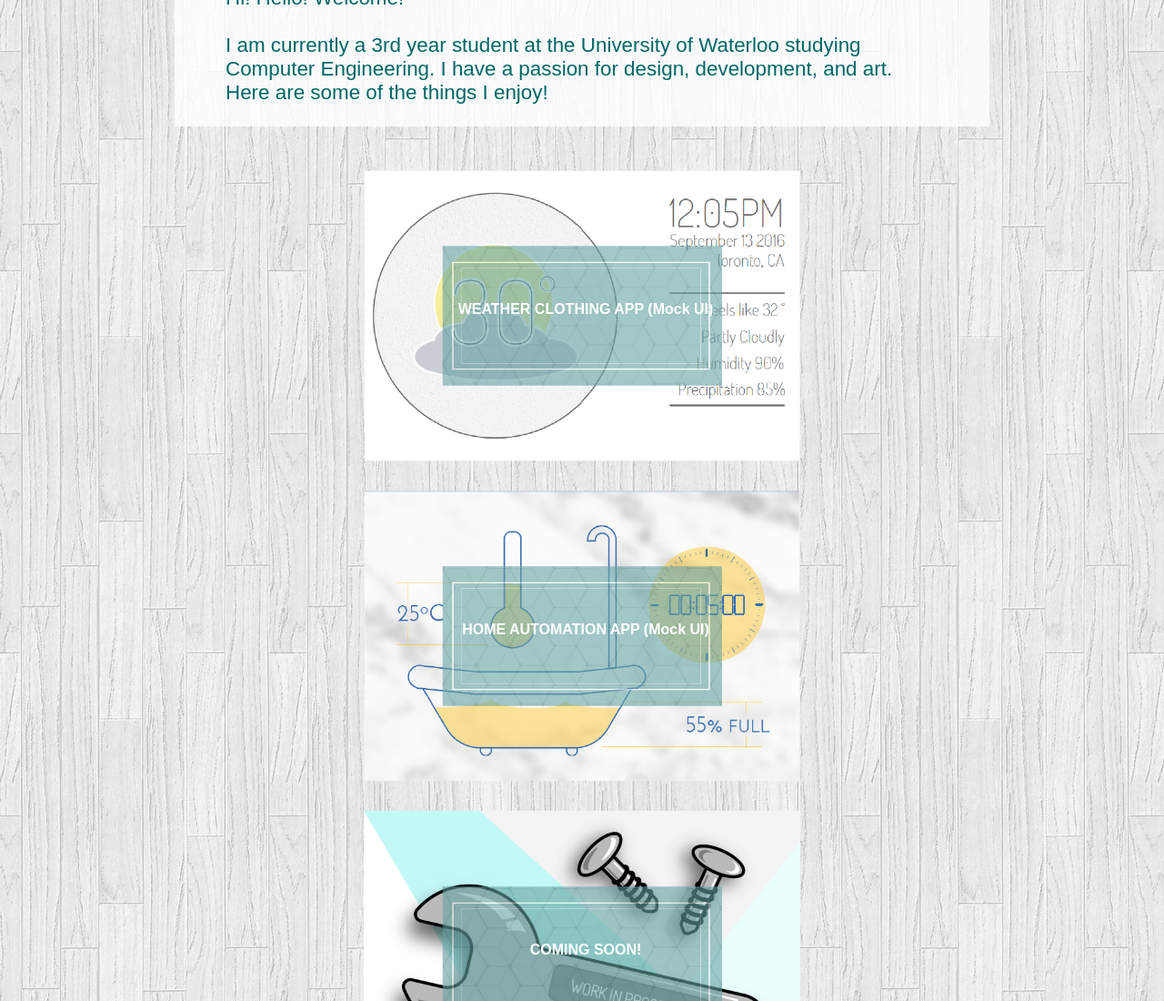
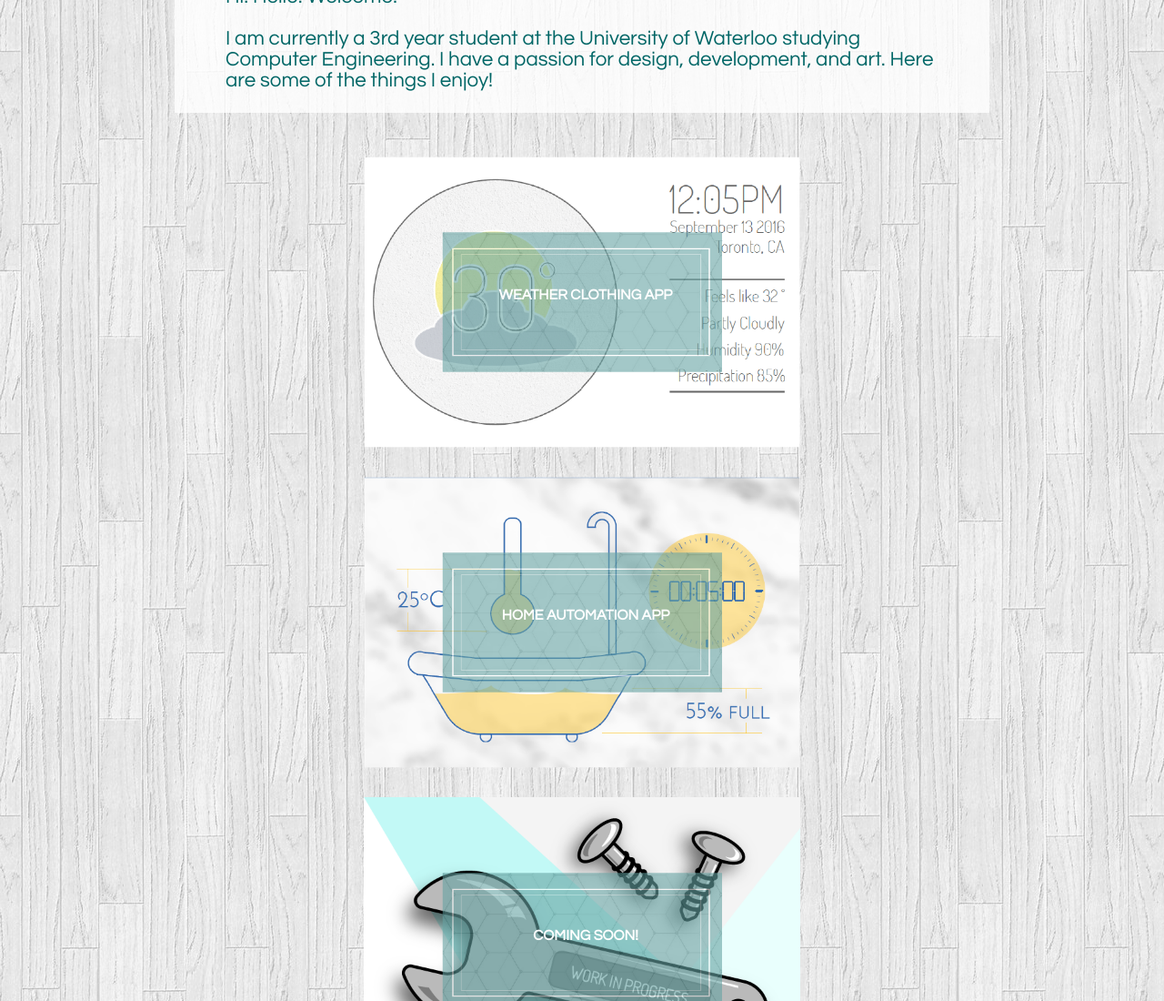
Before and after one commit to myxiong/myxiong.github.io, a plain HTML site: page index.html in a window 1280 px wide. Shown: the part 615-1715 px from the top of the page at 91% size. Drawn offline with nearby package versions, Linux system fonts and the light colour scheme.

Commit message:
Fixed google fonts

```diff
--- a/CSS/stylesheet.css
+++ b/CSS/stylesheet.css
@@ -101,7 +101,7 @@ align-items: center;
 
 * {
 	margin: 0;
-	font-family: 'Dosis', sans-serif;
+	font-family: 'Dosis','Josefin Sans', Century Gothic, sans-serif;
 	color: #3F3F3F;
 }
 
@@ -283,7 +283,19 @@ h4 { 	/* SUB HEADER HEADING*/
 }
 
 /*========== Google Fonts ==========*/
-<link href="https://fonts.googleapis.com/css?family=Dosis" rel="stylesheet">
-	/*font-family: 'Dosis', sans-serif;*/
-<link href="https://fonts.googleapis.com/css?family=Sacramento" rel="stylesheet">
-	/*font-family: 'Sacramento', cursive;*/
+/*<link href="https://fonts.googleapis.com/css?family=Dosis" rel="stylesheet">
+	font-family: sans-serif, 'Dosis', sans-serif;*/
+@font-face{
+    font-family: 'Dosis', sans-serif;
+    src: url(https://fonts.googleapis.com/css?family=Dosis);
+}
+
+/*@font-face{
+    font-family: 'Advent Pro', sans-serif;
+    src: url(http://fonts.googleapis.com/css?family=Advent+Pro:400,200);
+}*/
+
+@font-face{
+    font-family: 'Josefin Sans', sans-serif;
+    src: url(http://fonts.googleapis.com/css?family=Josefin+Sans:100);
+}
--- a/index.html
+++ b/index.html
@@ -36,7 +36,7 @@
             <a class="placeholder home-a" href="weatherclothing.html">
               <h2 class="anchor-text hover-text-test">WEATHER CLOTHING APP
               <!-- <br/> -->
-              (Mock UI)
+            <!--   (Mock UI) -->
               </h2>
               <img class="anchor-hover home-hover-img-test" src="Images/homehovertextbox.png"/>
               <img class="anchor-img home-img-test" src="Images/Home/WeatherMock.png"/>
@@ -44,7 +44,7 @@
             <a class="placeholder home-a" href="homeautomation.html">
               <h2 class="anchor-text hover-text-test">HOME AUTOMATION APP
               <!-- <br/> -->
-                (Mock UI)
+              <!--   (Mock UI) -->
               </h2>
               <img class="anchor-hover home-hover-img-test" src="Images/homehovertextbox.png"/>
               <img class="anchor-img home-img-test" src="Images/Home/AutoMock.png"/>
```
